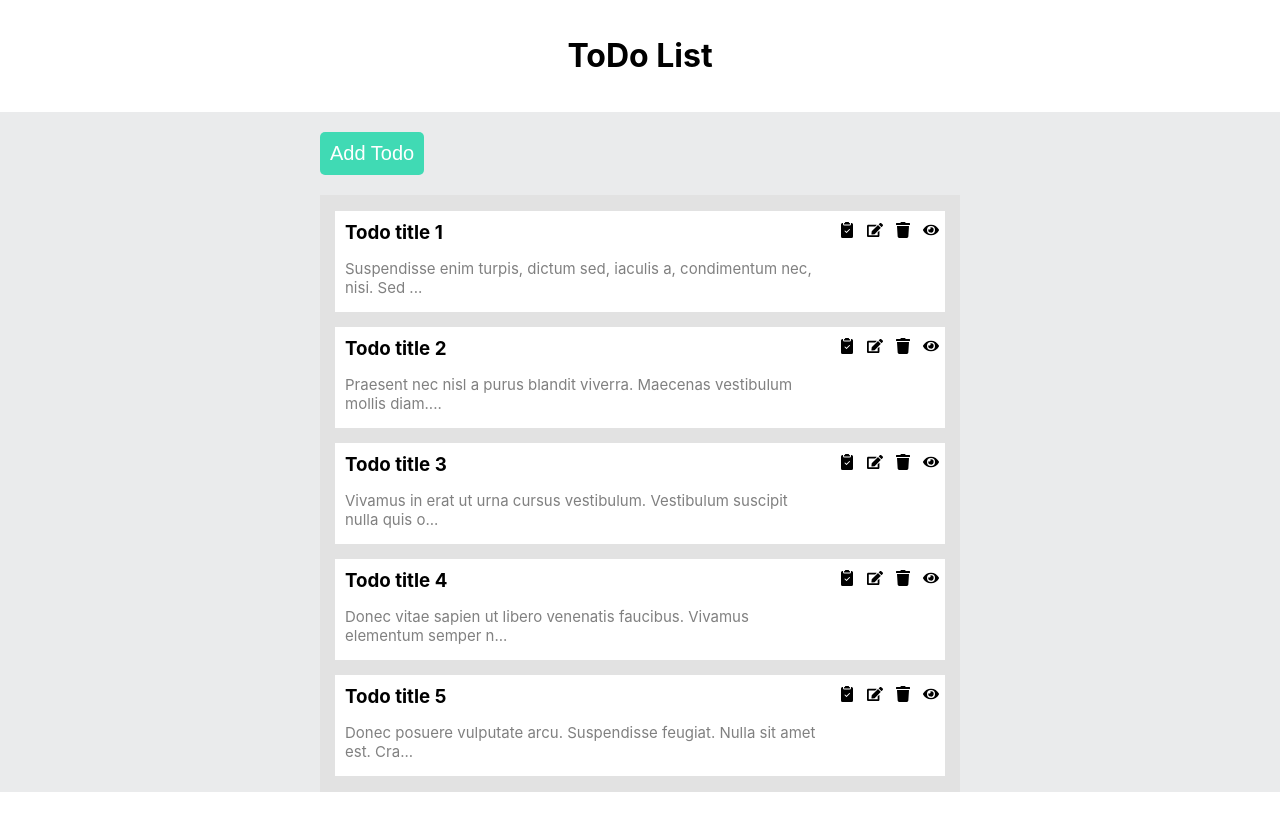
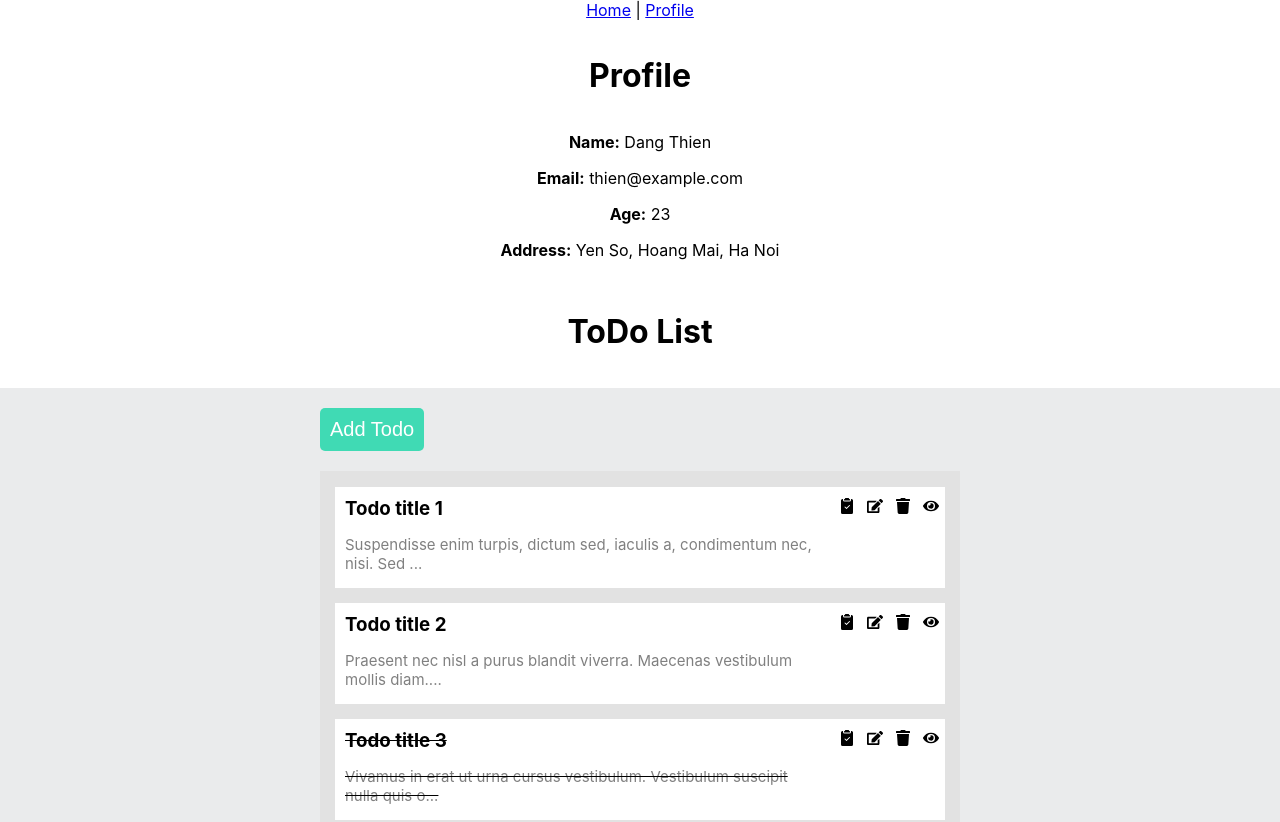
Before and after one commit to HeoChauA/training_reactjs, a React (Create React App) app: page /profile in a window 1280 px wide. Shown: the top 822 px of the page. Before the commit the page ends 800 px from the top, so only its background shows below. Built offline with nearby package versions, Linux system fonts and the light colour scheme.

Commit message:
Add Router, Pages and Update

```diff
--- a/package.json
+++ b/package.json
@@ -13,6 +13,7 @@
     "react": "^18.3.1",
     "react-dom": "^18.3.1",
     "react-icons": "^5.4.0",
+    "react-router": "^7.0.2",
     "react-scripts": "5.0.1",
     "typescript": "^4.9.5",
     "web-vitals": "^2.1.4"
--- a/src/App.css
+++ b/src/App.css
@@ -122,3 +122,15 @@ h1 {
   background-color: inherit;
   font-size: 16px;
 }
+
+.completed {
+  text-decoration: line-through;
+}
+
+.incomplete {
+  text-decoration: none;
+}
+
+.center {
+  text-align: center;
+}
--- a/src/App.tsx
+++ b/src/App.tsx
@@ -1,20 +1,60 @@
 import React from 'react';
-import TodoList from './components/To_do_list';
+import { Routes, Route, Link } from "react-router";
+import HomePage from './components/Pages/Home'
+import ProfilePage from './components/Pages/Profile'
+import TodoList from './components/TodoList';
 import "./App.css";
+
+const todos = [
+    {
+    title: "Todo title 1",
+    desc: "Suspendisse enim turpis, dictum sed, iaculis a, condimentum nec, nisi. Sed mollis, eros et ultrices tempus, mauris ipsum aliquam libero, non adipiscing dolor urna a orci. Fusce fermentum. Pellentesque egestas, neque sit amet convallis pulvinar, justo nulla eleifend augue, ac auctor orci leo non est. Suspendisse feugiat.",
+    completed: false
+    },
+    {
+    title: "Todo title 2",
+    desc: "Praesent nec nisl a purus blandit viverra. Maecenas vestibulum mollis diam. In consectetuer turpis ut velit. Sed in libero ut nibh placerat accumsan. Integer tincidunt.",
+    completed: false
+    },
+    {
+    title: "Todo title 3",
+    desc: "Vivamus in erat ut urna cursus vestibulum. Vestibulum suscipit nulla quis orci. Donec venenatis vulputate lorem. Vivamus euismod mauris. Fusce vel dui.",
+    completed: true
+    },
+    {
+    title: "Todo title 4",
+    desc: "Donec vitae sapien ut libero venenatis faucibus. Vivamus elementum semper nisi. Aliquam erat volutpat. Suspendisse feugiat. In hac habitasse platea dictumst.",
+    completed: true
+    },
+    {
+    title: "Todo title 5",
+    desc: " Donec posuere vulputate arcu. Suspendisse feugiat. Nulla sit amet est. Cras risus ipsum, faucibus ut, ullamcorper id, varius ac, leo.",
+    completed: false
+    },
+];
 
 function App() {
   return (
     <div className='container'>
+      <nav className='center'>
+        <Link to="/">Home</Link> | <Link to="/profile">Profile</Link>
+      </nav>
+      <Routes>
+        <Route path="/" element={<HomePage />} />
+        <Route path="/profile" element={<ProfilePage />} />
+      </Routes>
+      <div>
         <div className='title'>
           <h1>ToDo List</h1>
         </div>
-          <div className='main-content'>
+        <div className='main-content'>
             <div className='add-todo'>
               <button className='add-button'>Add Todo</button>
             </div>
             <div>
-              <TodoList />
+              <TodoList todos={todos} />
             </div>
+        </div>
       </div>
     </div>
   );
--- /dev/null
+++ b/src/components/Pages/Home.tsx
@@ -0,0 +1,9 @@
+function Home() {
+    return (
+        <div>
+            <h1>Home Page</h1>
+        </div>
+    );
+}
+
+export default Home;
--- /dev/null
+++ b/src/components/Pages/Profile.tsx
@@ -0,0 +1,33 @@
+interface User {
+    name: string;
+    email: string;
+    age: number;
+    address: string;
+  }
+
+function Profile({user}: { user: User }) {
+    return (
+        <div className="profile-form center">
+            <h1>Profile</h1>
+            <p><b>Name:</b> {user.name}</p>
+            <p><b>Email:</b> {user.email}</p>
+            <p><b>Age:</b> {user.age}</p>
+            <p><b>Address:</b> {user.address}</p>
+        </div>
+    );
+}
+
+function ProfilePage() {
+    const user = {
+        name: 'Dang Thien',
+        email: 'thien@example.com',
+        age: 23,
+        address: 'Yen So, Hoang Mai, Ha Noi'
+    };
+
+    return (
+        <Profile user={user} />
+    );
+}
+
+export default ProfilePage;
--- a/src/components/To_do_list.tsx
+++ /dev/null
@@ -1,50 +0,0 @@
-import { BsFillClipboard2CheckFill } from "react-icons/bs";
-import { FaEdit } from "react-icons/fa";
-import { FaTrash } from "react-icons/fa";
-import { FaEye } from "react-icons/fa";
-
-const todos = [
-    {
-      title: "Todo title 1",
-      desc: "Suspendisse enim turpis, dictum sed, iaculis a, condimentum nec, nisi. Sed mollis, eros et ultrices tempus, mauris ipsum aliquam libero, non adipiscing dolor urna a orci. Fusce fermentum. Pellentesque egestas, neque sit amet convallis pulvinar, justo nulla eleifend augue, ac auctor orci leo non est. Suspendisse feugiat."
-    },
-    {
-      title: "Todo title 2",
-      desc: "Praesent nec nisl a purus blandit viverra. Maecenas vestibulum mollis diam. In consectetuer turpis ut velit. Sed in libero ut nibh placerat accumsan. Integer tincidunt."
-    },
-    {
-      title: "Todo title 3",
-      desc: "Vivamus in erat ut urna cursus vestibulum. Vestibulum suscipit nulla quis orci. Donec venenatis vulputate lorem. Vivamus euismod mauris. Fusce vel dui."
-    },
-    {
-      title: "Todo title 4",
-      desc: "Donec vitae sapien ut libero venenatis faucibus. Vivamus elementum semper nisi. Aliquam erat volutpat. Suspendisse feugiat. In hac habitasse platea dictumst."
-    },
-    {
-      title: "Todo title 5",
-      desc: " Donec posuere vulputate arcu. Suspendisse feugiat. Nulla sit amet est. Cras risus ipsum, faucibus ut, ullamcorper id, varius ac, leo."
-    }
-];
-
-function TodoList() {
-    return <>
-    <ul className="todo-list">
-        {todos.map((todo) => {
-            return <li className="todo-items">
-                <div className="todo-content">
-                    <h3 className="todo-title">{todo.title}</h3>
-                    <p className="todo-desc">{todo.desc.length > 75 ? todo.desc.substring(0, 75) + "..." : todo.desc}</p>
-                </div>
-                <div className="todo-icon-actions">
-                    <button className="icon"><BsFillClipboard2CheckFill /></button>
-                    <button className="icon"><FaEdit /></button>
-                    <button className="icon"><FaTrash /></button>
-                    <button className="icon"><FaEye /></button>
-                </div>
-            </li>
-        })}
-    </ul>
-    </>
-};
-
-export default TodoList
--- /dev/null
+++ b/src/components/TodoItem.tsx
@@ -0,0 +1,31 @@
+import { BsFillClipboard2CheckFill } from "react-icons/bs";
+import { FaEdit } from "react-icons/fa";
+import { FaTrash } from "react-icons/fa";
+import { FaEye } from "react-icons/fa";
+
+interface Todo {
+    title: string;
+    desc: string;
+    completed: boolean;
+}
+
+function TodoItem({todo}: { todo: Todo }) {
+    const itemCompleted = todo.completed ? `completed` : `incomplete`;
+
+    return (
+        <li className="todo-items">
+            <div className={`todo-content ${itemCompleted}`}>
+                <h3 className="todo-title">{todo.title}</h3>
+                <p className="todo-desc">{todo.desc.length > 75 ? todo.desc.substring(0, 75) + "..." : todo.desc}</p>
+            </div>
+            <div className="todo-icon-actions">
+                <button className="icon"><BsFillClipboard2CheckFill /></button>
+                <button className="icon"><FaEdit /></button>
+                <button className="icon"><FaTrash /></button>
+                <button className="icon"><FaEye /></button>
+            </div>
+        </li>
+    )
+};
+
+export default TodoItem;
--- /dev/null
+++ b/src/components/TodoList.tsx
@@ -0,0 +1,20 @@
+import TodoItem from "./TodoItem";
+
+interface Todo {
+    title: string;
+    desc: string;
+    completed: boolean;
+  }
+
+  const TodoList = ({ todos }: { todos: Todo[] }) => {
+    return (
+      <ul className="todo-list">
+        {todos.map((todo, index) => (
+          <TodoItem key={index} todo={todo} />
+        ))}
+      </ul>
+    );
+  };
+
+
+export default TodoList;
--- a/src/index.tsx
+++ b/src/index.tsx
@@ -1,5 +1,6 @@
 import React from 'react';
 import ReactDOM from 'react-dom/client';
+import { BrowserRouter } from 'react-router';
 import './index.css';
 import App from './App';
 import reportWebVitals from './reportWebVitals';
@@ -9,7 +10,9 @@ const root = ReactDOM.createRoot(
 );
 root.render(
   <React.StrictMode>
-    <App />
+    <BrowserRouter>
+      <App />
+    </BrowserRouter>
   </React.StrictMode>
 );
 
```
Also changed, not shown: 1 other file (tests, documents, lock files or other folders).
